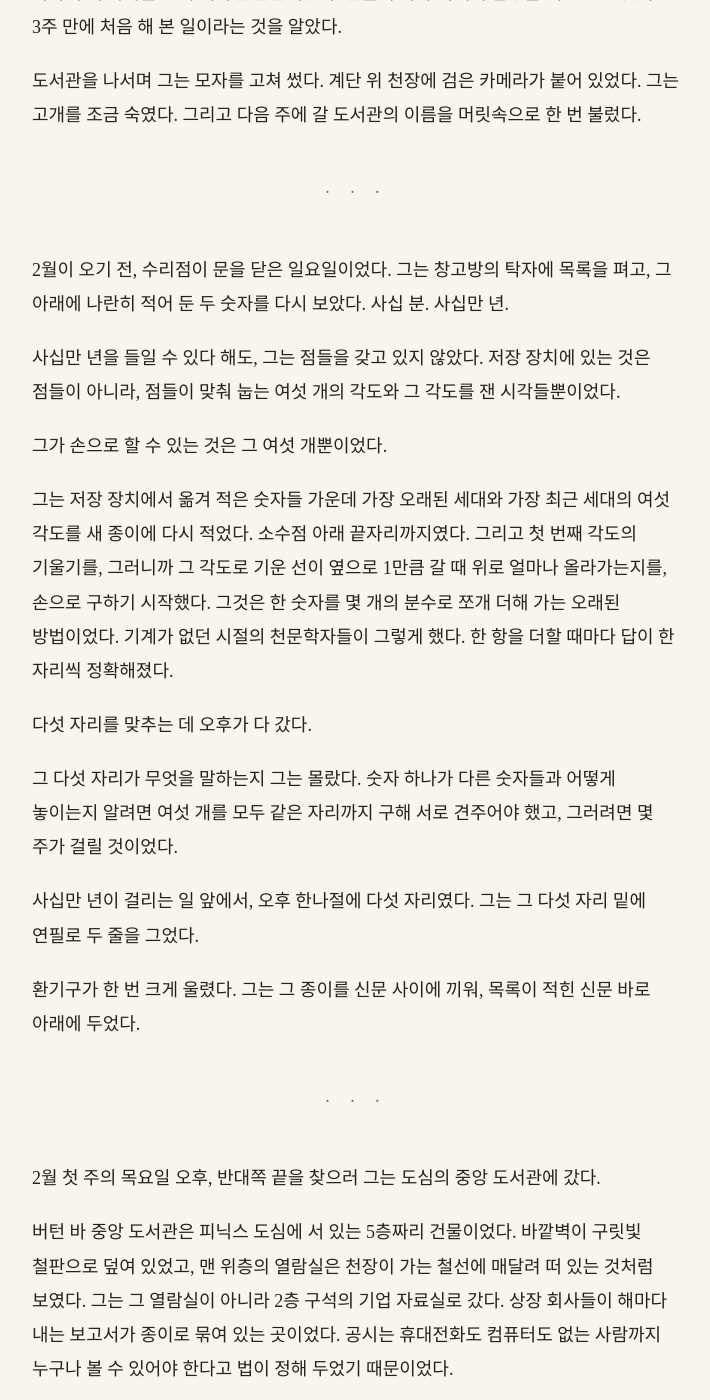
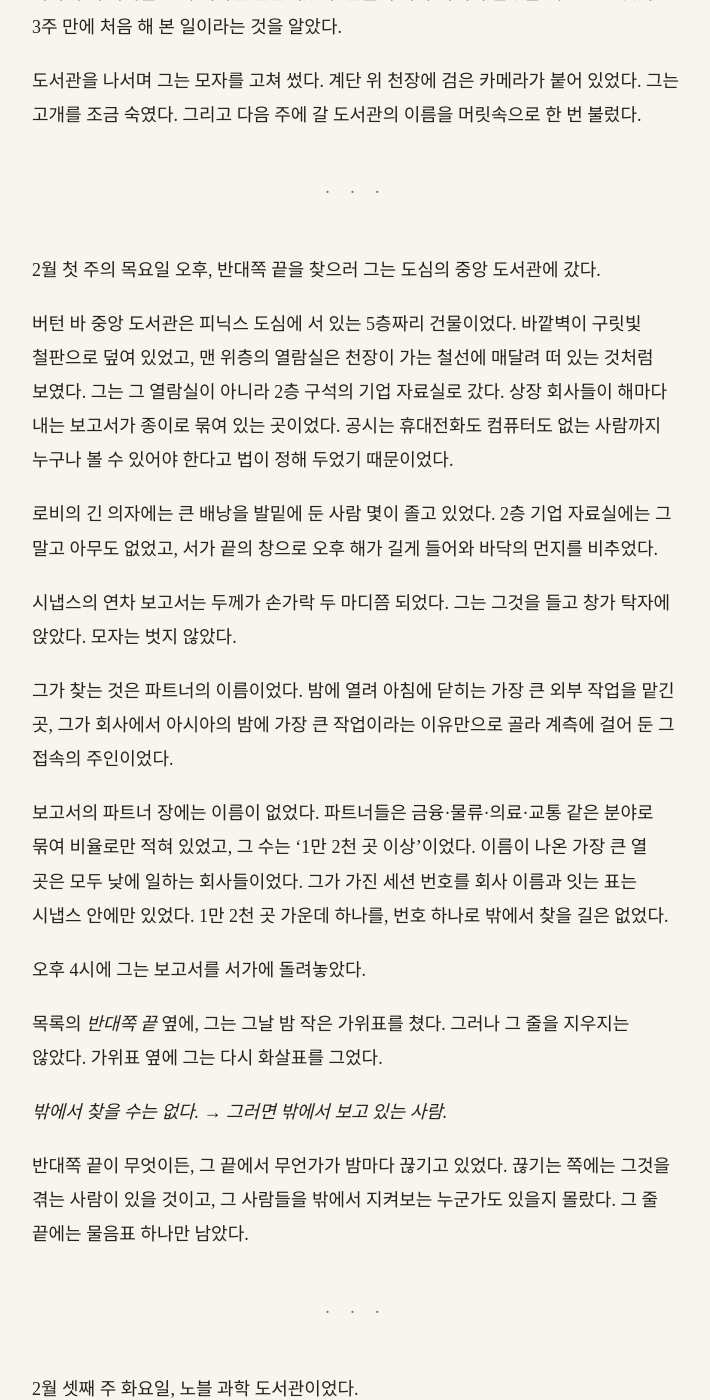
Before and after one commit to kangkkang/writer_s1_public, a Jekyll site: the page built from vol1/011.md, in a window 1280 px wide and 1400 px high, scrolled down 8737 px. Shown: the whole window, without its empty margins (284-994 px from the left). Built offline with Jekyll 4.4.1, drawn with Linux system fonts in a browser that asks for light colours; our own code applies the rules of GitHub Pages for plain Markdown files; some of the changed text lies outside the part shown.

Commit message:
Update from https://github.com/kangkkang/writer_s1/commit/bd911e3811b8390364a9c79ceeda4fd28197450b

```diff
--- a/vol1/011.md
+++ b/vol1/011.md
@@ -174,24 +174,6 @@
 
 ---
 
-2월이 오기 전, 수리점이 문을 닫은 일요일이었다. 그는 창고방의 탁자에 목록을 펴고, 그 아래에 나란히 적어 둔 두 숫자를 다시 보았다. 사십 분. 사십만 년.
-
-사십만 년을 들일 수 있다 해도, 그는 점들을 갖고 있지 않았다. 저장 장치에 있는 것은 점들이 아니라, 점들이 맞춰 눕는 여섯 개의 각도와 그 각도를 잰 시각들뿐이었다.
-
-그가 손으로 할 수 있는 것은 그 여섯 개뿐이었다.
-
-그는 저장 장치에서 옮겨 적은 숫자들 가운데 가장 오래된 세대와 가장 최근 세대의 여섯 각도를 새 종이에 다시 적었다. 소수점 아래 끝자리까지였다. 그리고 첫 번째 각도의 기울기를, 그러니까 그 각도로 기운 선이 옆으로 1만큼 갈 때 위로 얼마나 올라가는지를, 손으로 구하기 시작했다. 그것은 한 숫자를 몇 개의 분수로 쪼개 더해 가는 오래된 방법이었다. 기계가 없던 시절의 천문학자들이 그렇게 했다. 한 항을 더할 때마다 답이 한 자리씩 정확해졌다.
-
-다섯 자리를 맞추는 데 오후가 다 갔다.
-
-그 다섯 자리가 무엇을 말하는지 그는 몰랐다. 숫자 하나가 다른 숫자들과 어떻게 놓이는지 알려면 여섯 개를 모두 같은 자리까지 구해 서로 견주어야 했고, 그러려면 몇 주가 걸릴 것이었다.
-
-사십만 년이 걸리는 일 앞에서, 오후 한나절에 다섯 자리였다. 그는 그 다섯 자리 밑에 연필로 두 줄을 그었다.
-
-환기구가 한 번 크게 울렸다. 그는 그 종이를 신문 사이에 끼워, 목록이 적힌 신문 바로 아래에 두었다.
-
----
-
 2월 첫 주의 목요일 오후, 반대쪽 끝을 찾으러 그는 도심의 중앙 도서관에 갔다.
 
 버턴 바 중앙 도서관은 피닉스 도심에 서 있는 5층짜리 건물이었다. 바깥벽이 구릿빛 철판으로 덮여 있었고, 맨 위층의 열람실은 천장이 가는 철선에 매달려 떠 있는 것처럼 보였다. 그는 그 열람실이 아니라 2층 구석의 기업 자료실로 갔다. 상장 회사들이 해마다 내는 보고서가 종이로 묶여 있는 곳이었다. 공시는 휴대전화도 컴퓨터도 없는 사람까지 누구나 볼 수 있어야 한다고 법이 정해 두었기 때문이었다.
@@ -288,7 +270,7 @@
 
 그는 그 숫자를 손바닥에 손가락으로 썼다.
 
-14분이 47분으로 길어졌지만, 그것은 다행이 아니었다. 그것이 무엇을 말하는지 그는 바로 짐작했다. 이 주에는 아직 그들의 사람이 없었다. 캘리포니아의 계곡에는 그가 내려가는 길을 따라 사람을 미리 두었지만, 애리조나에는 두지 않았다. 그들은 그가 여기 있는 줄 몰랐다. 그래서 47분이 걸렸다.
+14분이 47분으로 길어졌다. 다행이 아니었다. 이 주에는 아직 그들의 사람이 없었다는 뜻이었다. 그들은 그가 여기 있는 줄 몰랐다.
 
 이제는 알았다.
 
@@ -302,11 +284,9 @@
 
 그날 밤 그는 목록이 적힌 신문을 다시 펼쳤다. 사막의 밤은 낮의 온기를 금방 놓쳤다. 시장 계단으로 찬 공기가 흘러내렸고, 환기구가 그 공기를 휘저으며 털털거렸다.
 
-떠날지 머물지를 그는 따져 보았다. 떠나는 쪽의 이점은, 그들이 그가 피닉스를 떠났다는 것조차 모른다는 데 있었다. 그러나 떠나려면 다시 버스를 타고, 다시 신분을 밝히지 않고 잘 곳을 찾고, 다시 처음부터 시장의 계단과 카메라를 익혀야 했다. 봉투는 줄어들 것이었다. 여기에는 세를 싸게 받고 이름을 묻지 않는 사람이 있었다. 그런 사람을 다른 도시에서 또 찾을 수 있을지 그는 알지 못했다.
+떠날지 머물지를 그는 따져 보았다. 떠나면 잘 곳과 계단과 카메라를 처음부터 다시 익혀야 했고, 봉투는 줄어들 것이었다. 여기에는 세를 싸게 받고 이름을 묻지 않는 사람이 있었다.
 
-그리고 그들은 얼굴로 찾지 못했다. 베이커스필드 터미널의 카메라가 그것을 한 번 보여 주었고, 오늘의 남자도 사람들의 얼굴을 보지 않았다. 그들이 아는 것은 그의 이름이 템피의 한 도서관에서 오후 1시 8분에 닿았다는 것뿐이었다. 그는 그 도서관에서 피닉스의 지하 시장까지 현금으로 표를 사고 경전철과 버스를 네 번 바꿔 타며 돌아왔다. 그들이 그 길을 따라올 흔적은 없을 것이었다.
-
-그것은 베이커스필드의 카메라 하나와 오늘의 남자 하나에서 나온 결론이었다. 두 번 본 것을 그는 늘 세 번째까지 의심하는 사람이었다. 이번에는 세 번째를 기다릴 여유가 없었다.
+그리고 그들은 얼굴로 찾지 못했다. 베이커스필드의 카메라도, 오늘의 남자도 사람들의 얼굴을 보지 않았다. 그들이 아는 것은 그의 이름이 템피의 한 도서관에 오후 1시 8분에 닿았다는 것뿐이었다. 두 번 본 것을 그는 늘 세 번째까지 의심하는 사람이었다. 이번에는 세 번째를 기다릴 여유가 없었다.
 
 *피닉스에 남는다.*
 
@@ -426,9 +406,9 @@
 
 *이번엔 신분으로 찾은 게 아니야.*
 
-노블의 남자가 사서에게, 어쩌면 머리에 연필을 꽂은 연구원에게 무엇을 물었는지 그는 몰랐다. 그러나 대답은 짐작할 수 있었다. 그 사람은 정기간행물실에 있었어요. 학술지를 읽고 있었어요. 그것이면 충분했다. 종이 학술지를 받아 두는 곳은 이 근방에 다섯 곳뿐이었다. 그 다섯 곳을 찾는 데는 그가 썼던 것과 같은 낡은 대학 안내 책자 한 권이면 되었다. 그들은 그가 어디 있는지 몰랐다. 그가 어디로 올지를 알았다.
+노블의 남자가 사서에게, 어쩌면 머리에 연필을 꽂은 연구원에게 무엇을 물었는지 그는 몰랐다. 대답은 짐작할 수 있었다. 그 사람은 정기간행물실에 있었어요. 종이 학술지를 받아 두는 곳은 이 근방에 다섯 곳뿐이었고, 그것은 그가 본 것과 같은 낡은 대학 안내 책자 한 권이면 알 수 있었다. 그들은 그가 어디 있는지 몰랐다. 그가 어디로 올지를 알았다.
 
-그가 정한 규칙이 그대로 그들의 지도가 되어 있었다. 매주 다른 도서관에 가고, 다섯 곳을 돌고, 화요일에 간다. 그는 그것을 들키지 않으려고 정했다. 그러나 규칙은 되풀이였고, 되풀이는 누군가에게는 패턴이었다.
+그가 정한 규칙이 그대로 그들의 지도가 되어 있었다.
 
 그는 게시판의 안내문을 끝까지 읽었다. 다음 주 목요일의 강연이었다. 사막의 지하수에 대한 것이었다. 그는 그 날짜와 시각을 읽고, 강연자의 이름을 읽었다. 그동안 그의 몸은 움직이지 않았다. 지금 돌아서서 빠르게 걸어 나가면, 유리벽 너머의 두 사람 가운데 하나는 로비에서 갑자기 서두르는 사람을 볼 것이었다.
 
@@ -442,7 +422,7 @@
 
 창고방에 돌아오자, 쉬지 않고 돌아가는 낡은 제습기의 웅웅거리는 진동음과 눅눅한 냄새가 그를 맞았다. 그는 접이식 침대 모퉁이에 앉아 목록을 펼쳤다.
 
-그들은 사람을 세웠다. 다섯 곳 가운데 몇 곳에, 언제부터인지, 언제까지인지는 알 수 없었다. 47분 만에 온 노블의 남자는 그가 피닉스에 있다는 것을 알았고, 이제 그들은 프레즈노에서 그랬던 것처럼 그를 기다리고 있었다. 다만 이번에는 신분이 노출되기를 기다리는 것이 아니었다. 그가 오기를 기다리고 있었다.
+그들은 사람을 세웠다. 다섯 곳 가운데 몇 곳에, 언제까지인지는 알 수 없었다. 이번에는 신분이 노출되기를 기다리는 것이 아니라, 그가 오기를 기다리고 있었다.
 
 도서관에 가지 않으면 카일과의 연락선이 끊겼다. 수정란은 그가 가진 유일한 길이었다.
 
@@ -458,7 +438,7 @@
 
 *손목을 짚는 남자가 여기 있다.*
 
-그 줄을 적고 나서 그는 연필을 오래 쥐고 있었다. 그 남자는 프레즈노에서 그를 기다렸고, 이제 피닉스에서 그를 기다렸다. 그들은 프레즈노에 있던 사람을 이 도시까지 보냈다. 그것은 그들이 그를 잡으려고 무엇까지 내놓을 준비가 되어 있는지를 말해 주었다.
+그 줄을 적고 나서 그는 연필을 오래 쥐고 있었다. 프레즈노에 있던 사람을 그들은 이 도시까지 보냈다.
 
 ---
 
@@ -500,6 +480,6 @@
 
 '원인이 분명하지 않은 사망'에서 그의 눈이 한 번 멈췄다. 그 몇 퍼센트가 몇 명인지 기사에 나와 있지 않다는 것을 생각하며 그는 조각을 신문 사이에 끼웠다.
 
-탁자 위에는 목록과, 다섯 자리까지 구한 각도 하나와, 신문 한 부와 오려 둔 조각 하나가 있었다. 목록의 화살표는 *반대쪽 끝*의 가위표를 지나 *기자?*에 닿아 있었다. 맨 아래에는 *스물아홉 주*가 있었다.
+탁자 위에는 목록과 신문 한 부와 오려 둔 조각 하나가 있었다. 목록의 화살표는 *반대쪽 끝*의 가위표를 지나 *기자?*에 닿아 있었다. 맨 아래에는 *스물아홉 주*가 있었다.
 
 그는 등을 끄고 접이식 침대에 누웠다. 환기구가 제 박자로 덜컹거렸다. 다음에 갈 도서관은 아직 정하지 않았다. 수리점의 상자에서 찾아낸 낡은 주사위가 탁자 위에, 목록 옆에 놓여 있었다. 내일 아침 그것을 굴리기 전까지, 그 이름은 그 자신도 알지 못할 것이었다. 처음으로, 모르는 것이 다행이었다.
```
Also changed, not shown: vol1/002.md (+1 -1 lines), vol1/014.md (+1 -1 lines), vol1/032.md (+1 -1 lines).
